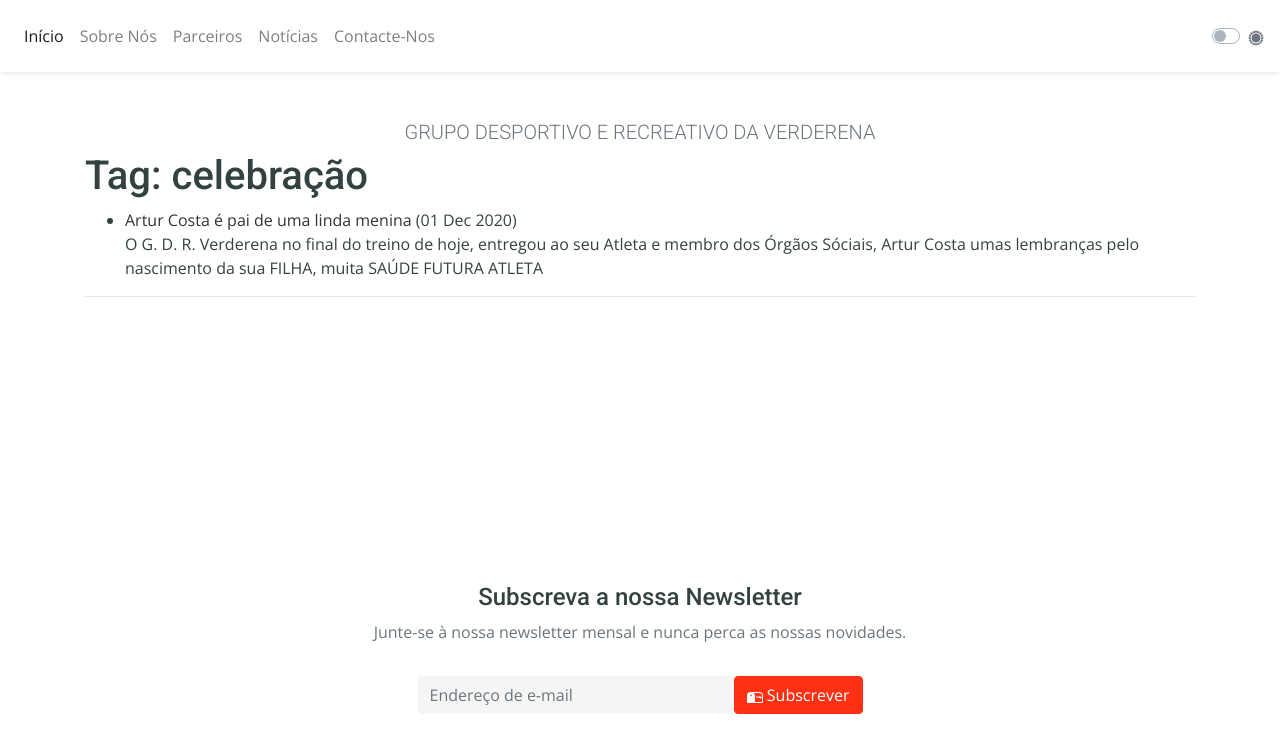
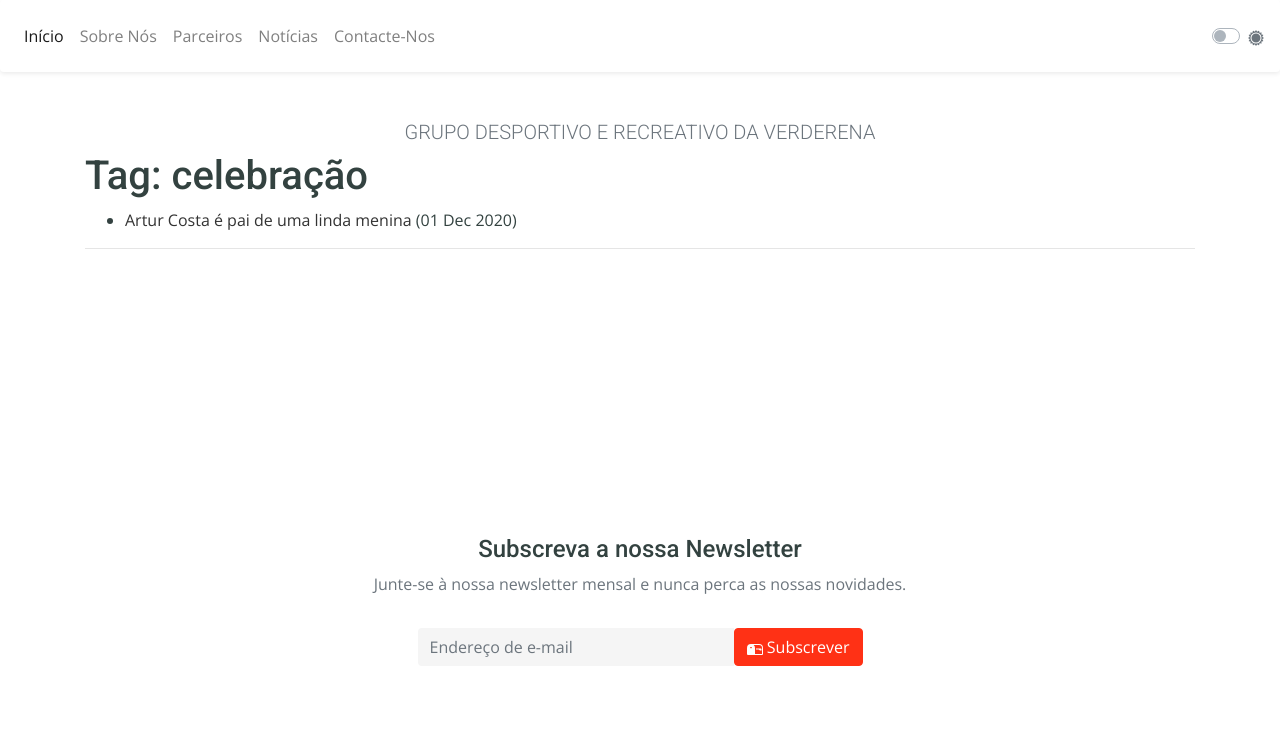
Before and after one commit to GDR-Verderena/gdr-verderena.github.io, a Jekyll site: the page built from tag/celebração.md, in a window 1280 px wide and 900 px high. Shown: the top 753 px of the window. Built offline with Jekyll 4.4.1, drawn with Linux system fonts in a browser that asks for light colours.

Commit message:
Update 2020-12-01-ArturCosta_pai.md

```diff
--- a/_posts/2020-12-01-ArturCosta_pai.md
+++ b/_posts/2020-12-01-ArturCosta_pai.md
@@ -3,7 +3,6 @@ layout: post
 title: "Artur Costa é pai de uma linda menina"
 date: 2020-12-01
 author: António Matias
-description: O G. D. R. Verderena no final do treino de hoje, entregou ao seu Atleta e membro dos Órgãos Sóciais, Artur Costa umas lembranças pelo nascimento da sua FILHA, muita SAÚDE FUTURA ATLETA
 featured-image: https://scontent.flis5-1.fna.fbcdn.net/v/t1.0-9/128746582_3889033231129311_9027360578547723557_n.jpg?_nc_cat=104&ccb=2&_nc_sid=8bfeb9&_nc_eui2=AeHvqKxZMV35fAFLsWlqhahSO8Oviy9V0MU7w6-LL1XQxW_6DDiYphDGDwaecLKk33U&_nc_ohc=Rc462F0JzJAAX9Zw7_c&_nc_ht=scontent.flis5-1.fna&oh=c8aba05d6d6e7fd2664de7c3fea0a52a&oe=5FEC2B13
 tags: desporto atletismo celebração marcha
 ---
```
